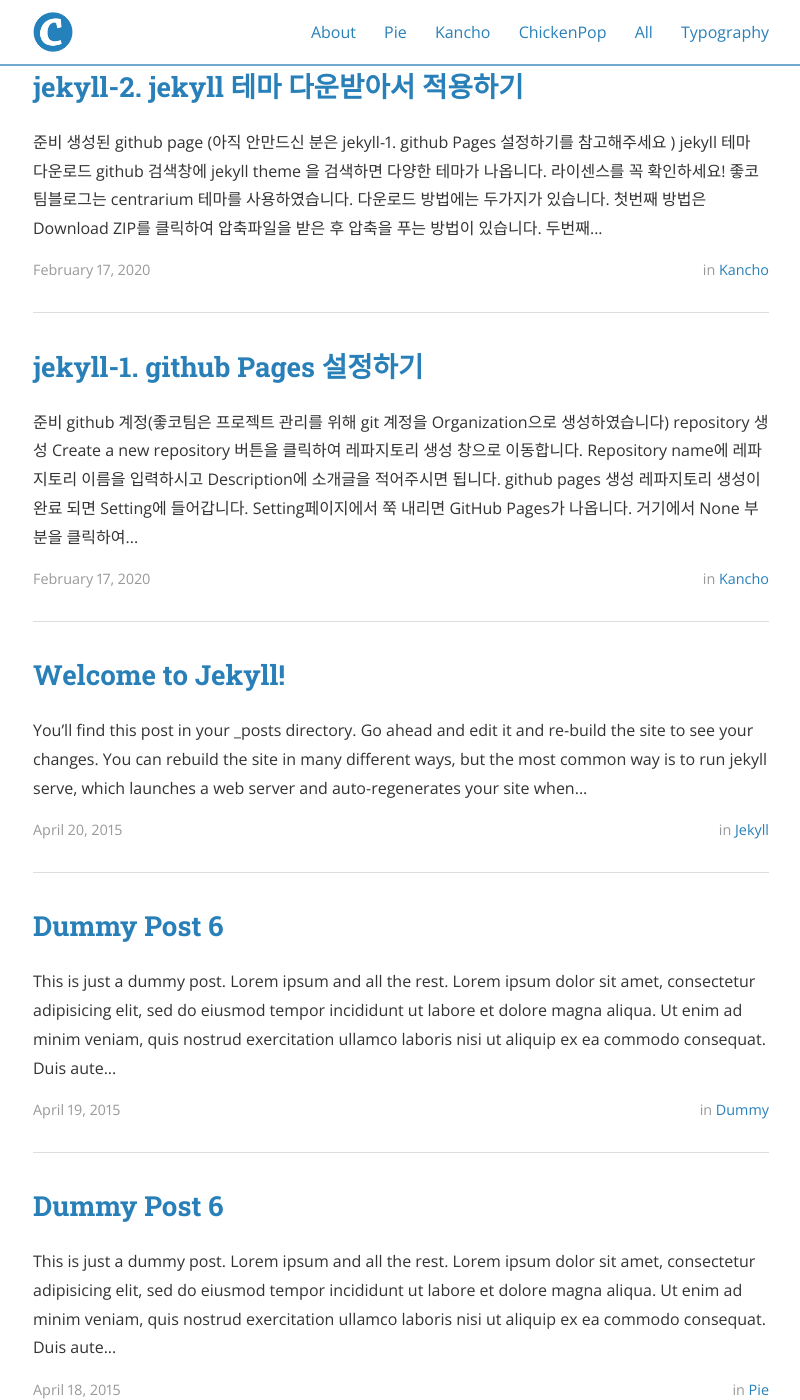
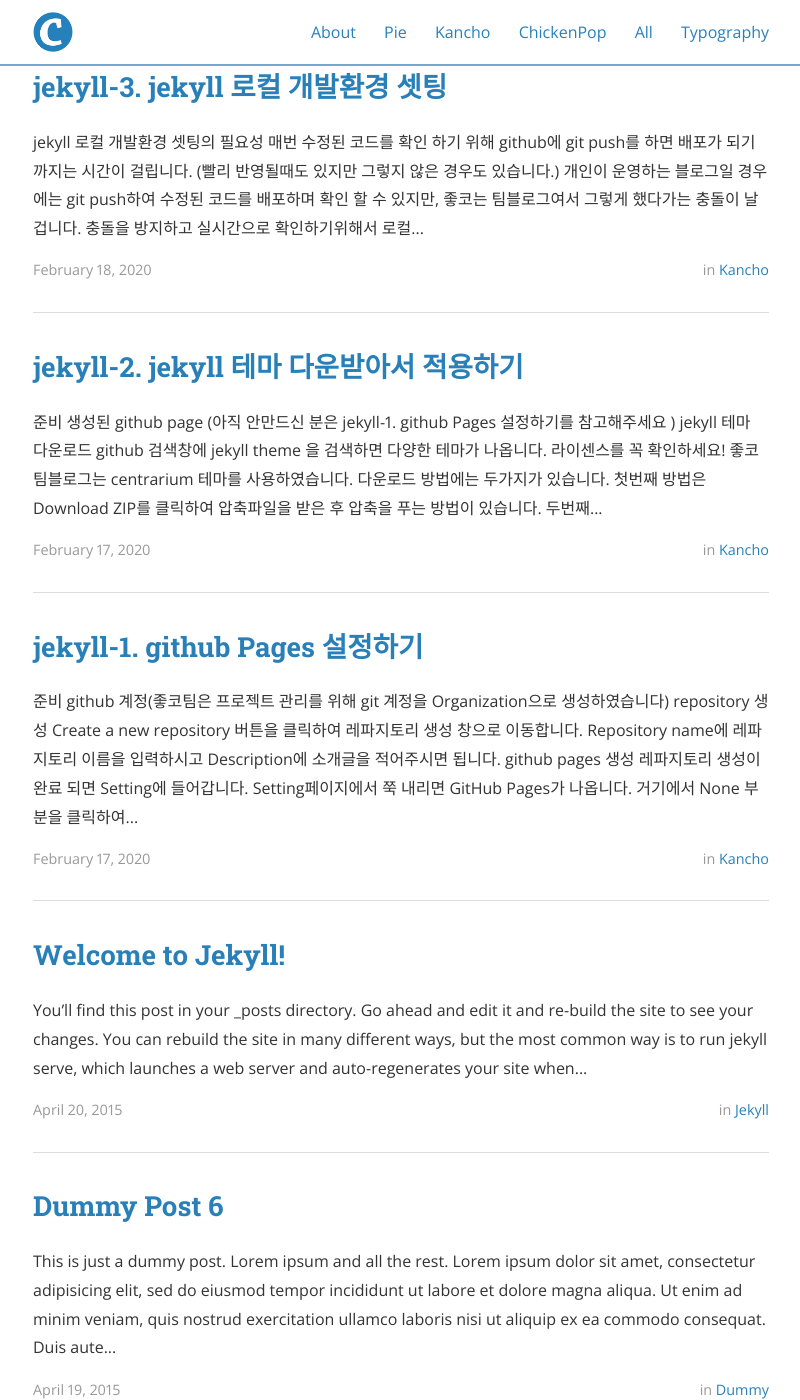
Before and after one commit to favoritecoding/gansaeldaejangBlog, a Jekyll site: the page built from index.html, in a window 1280 px wide and 1400 px high, scrolled down 475 px. Shown: the whole window, without its empty margins (239-1039 px from the left). Built offline with Jekyll 4.4.1, drawn with Linux system fonts in a browser that asks for light colours; nearby versions of some CDN libraries; the list of posts is cut into pages by our own code; some of the changed text lies outside the part shown.

Commit message:
kancho: jekyll-3. jekyll 로컬 개발환경 셋팅

```diff
--- a/_config.yml
+++ b/_config.yml
@@ -20,12 +20,12 @@ description: >
 # root of your server.
 
 #개발
-# baseurl: ""  # the subpath of your site, e.g. /blog/
-# url:  ""  # the base hostname & protocol for your site
+baseurl: ""  # the subpath of your site, e.g. /blog/
+url:  ""  # the base hostname & protocol for your site
 
 # 배포
-baseurl: /gansaeldaejangBlog/ # the subpath of your site, e.g. /blog/
-url: https://favoritecoding.github.io/gansaeldaejangBlog/ # the base hostname & protocol for your site
+# baseurl: /gansaeldaejangBlog/ # the subpath of your site, e.g. /blog/
+# url: https://favoritecoding.github.io/gansaeldaejangBlog/ # the base hostname & protocol for your site
 
 cover: "/assets/header_image.jpg"
 logo: "/assets/logo.png"
--- /dev/null
+++ b/_posts/kancho/2020-02-17-jekyll-2 copy.md
@@ -0,0 +1,201 @@
+---
+layout: post
+title:  "jekyll-3. jekyll 로컬 개발환경 셋팅"
+date:   2020-02-18T13:00:52-05:00
+author: kancho
+categories: kancho
+tags:	[jekyll, github Pages]
+cover:  "/assets/instacode.png"
+---
+
+## jekyll 로컬 개발환경 셋팅의 필요성
+* 매번 수정된 코드를 확인 하기 위해 github에 git push를 하면 배포가 되기까지는 시간이 걸립니다. (빨리 반영될때도 있지만 그렇지 않은 경우도 있습니다.)
+   개인이 운영하는 블로그일 경우에는 git push하여 수정된 코드를 배포하며 확인 할 수 있지만, 좋코는 팀블로그여서 그렇게 했다가는 충돌이 날겁니다.
+   충돌을 방지하고 실시간으로 확인하기위해서 로컬 개발환경을 셋팅합니다. 팀원들은 각자의 PC에서 코드를 수정하고 확인하며, 완성된 코드를 git push 하기로했습니다.
+
+<br/>
+
+- - -
+
+<br/>
+
+## 루비 설치
+
+keyll를 사용하기 위해서는 루비가 필요합니다.
+루비를 설치하도록 하겠습니다. (window 64bit 운영체제 기준)
+
+[루비 다운로드 링크][ruby-download] : https://rubyinstaller.org/downloads/
+
+
+<br/>
+
+<img data-action="zoom" src='{{ "/assets/kanchoImg/jekyll/2-1.PNG" | relative_url }}' alt='absolute'>
+
+<br/>
+
+<br/>
+
+
+다운로드된 파일을 실행시켜 설치를 합니다 (계속 Next를 누릅니다.)
+
+설치가 완료된 파일은 윈도우키를 눌러 확인 할 수 있습니다.
+
+<br/>
+
+<img data-action="zoom" src='{{ "/assets/kanchoImg/jekyll/2-1-2.PNG" | relative_url }}' alt='absolute'>
+
+<br/>
+
+<br/>
+
+
+Start Command Prompt with Ruby를 실행시키고 설치된 ruby의 버전을 확인해보겠습니다
+
+{% highlight html %}
+ruby -v
+{% endhighlight %}
+
+<br/>
+
+<img data-action="zoom" src='{{ "/assets/kanchoImg/jekyll/2-2.PNG" | relative_url }}' alt='absolute'>
+
+
+## Prompt를 UTF-8로 인코딩
+
+ruby가 제대로 설치 되었다면 Start Command Prompt with Ruby 창을 UTF-8로 인코딩 해주는 설정을 하겠습니다.
+(설정을 안할시 명령어가 제대로 실행이 안됩니다.)
+
+{% highlight html %}
+chcp 65001
+{% endhighlight %}
+
+<img data-action="zoom" src='{{ "/assets/kanchoImg/jekyll/2-5.PNG" | relative_url }}' alt='absolute'>
+
+<br/>
+
+<br/>
+
+
+## jekyll 설치
+
+인코딩 설정이 완료되면 jekyll를 설치하도록 하겠습니다.
+<br/>
+
+{% highlight html %}
+gem install jekyll bundler
+{% endhighlight %}
+
+<img data-action="zoom" src='{{ "/assets/kanchoImg/jekyll/2-3.PNG" | relative_url }}' alt='absolute'>
+
+<br/>
+
+<br/>
+
+
+
+jekyll의 설치가 잘 되었는지 확인해보도록 하겠습니다.
+<br/>
+
+{% highlight html %}
+jekyll -v
+{% endhighlight %}
+
+<img data-action="zoom" src='{{ "/assets/kanchoImg/jekyll/2-4.PNG" | relative_url }}' alt='absolute'>
+
+<br/>
+
+<br/>
+
+## jekyll 실행하기
+
+
+일단 prompt창에서 내 블로그파일의 경로까지 이동합니다.
+<br/>
+
+#### 이동을 위한 간단한 명령어 정리
+{% highlight html %}
+cd / 			    : c드라이브로 이동
+dir 			    : 현재 내가 위치한 디렉토리의 하위 폴더 목록을 볼 수 있음
+cd 하위폴더명      	 : 해당 폴더로 이동
+{% endhighlight %}
+
+<img data-action="zoom" src='{{ "/assets/kanchoImg/jekyll/2-4-1.PNG" | relative_url }}' alt='absolute'>
+
+위의 이미지는 제 PC에 블로그 파일이있는 경로입니다.
+
+
+<br/>
+
+<br/>
+
+
+번들(플러그인)을 설치를 하도록하겠습니다.
+아래 명령어를 입력하면 설치가 시작됩니다.
+
+{% highlight html %}
+bundle install
+{% endhighlight %}
+
+<br/>
+
+<img data-action="zoom" src='{{ "/assets/kanchoImg/jekyll/2-10.PNG" | relative_url }}' alt='absolute'>
+
+
+만약 bundle install시 충돌이 날 경우에는 플러그인 전체 삭제 명령어를 실행한 후 다시 bundle install를 해주시면됩니다.
+
+설치된 플러그인 전체 삭제 명령어
+
+{% highlight html %}
+gem uninstall -alx
+{% endhighlight %}
+
+<br/>
+
+<br/>
+
+번들 설치가 완료되면 로컬에서 서버를 실행하도록 하겠습니다
+
+{% highlight html %}
+ bundle exec jekyll serve
+{% endhighlight %}
+
+<br/>
+
+<img data-action="zoom" src='{{ "/assets/kanchoImg/jekyll/2-13.PNG" | relative_url }}' alt='absolute'>
+
+<br/>
+
+ERROR가 뜹니다! ERROR가 뜨는 이유는 _config.yml에서 url과 baseurl에 git page 주소와 연결되어 있기 때문입니다.
+일단 작업을 중지시키고 ERROR를 잡도록 하겠습니다. 컨트롤키와 C를 함께 눌러주면 작업이 중지됩니다(ctrl-c)
+<br/>
+ERROR를 잡기위해 _config.yml에서 url과 baseurl를 수정해줍니다.
+아래의 사진처럼 개발을 할때는 개발 usl과 baseurl의 주석을 풀어주고 배포용 url과 baserul을 주석처리해줍니다.
+(*git에 push를 할때는 반대로 배포용의 주석을 풀고 개발은 주석처리를 해주셔야합니다!)
+
+<br/>
+
+<img data-action="zoom" src='{{ "/assets/kanchoImg/jekyll/2-14.PNG" | relative_url }}' alt='absolute'>
+
+<br/>
+
+다시 bundle exec jekyll serve 명령어를 입력해주면 아까와는 다르게 ERROR가 안뜨는걸 볼 수 있습니다.
+아래 이미지의 빨간색 박스를 보면 접속주소를 알려줍니다.
+<br/>
+
+<img data-action="zoom" src='{{ "/assets/kanchoImg/jekyll/2-15.PNG" | relative_url }}' alt='absolute'>
+
+<br/>
+
+http://127.0.0.1:4000/ 를 인터넷 주소창에 쳤을때 화면이 제대로 나오면 로컬 개발환경 셋팅은 끝난겁니다!
+
+<br/>
+
+<br/>
+
+<br/>
+
+
+
+
+
+[ruby-download]:    https://rubyinstaller.org/downloads/
```
Also changed, not shown: _posts/kancho/2020-02-17-jekyll-1.md (+1 -1 lines), assets/kanchoImg/jekyll/2-1-2.png (added), assets/kanchoImg/jekyll/2-1.PNG (added), assets/kanchoImg/jekyll/2-10.PNG (added), assets/kanchoImg/jekyll/2-11.PNG (added), assets/kanchoImg/jekyll/2-12.PNG (added), assets/kanchoImg/jekyll/2-13.PNG (added), assets/kanchoImg/jekyll/2-14.PNG (added), assets/kanchoImg/jekyll/2-15.PNG (added), assets/kanchoImg/jekyll/2-2.PNG (added), assets/kanchoImg/jekyll/2-3.PNG (added), assets/kanchoImg/jekyll/2-4-1.PNG (added), assets/kanchoImg/jekyll/2-4.PNG (added), assets/kanchoImg/jekyll/2-5.PNG (added), 4 more files.
